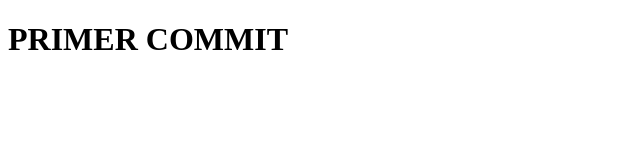
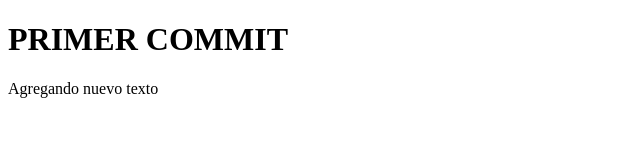
Before and after one commit to mauriciotb/PBING, a plain HTML site: page index.html in a window 1280 px wide. Shown: the whole page, without its empty margins (0-640 px from the left). Drawn offline with Linux system fonts and the light colour scheme.

Commit message:
Segundo commit

```diff
--- a/index.html
+++ b/index.html
@@ -7,5 +7,6 @@
 </head>
 <body>
     <h1>PRIMER COMMIT</h1>
+    <p>Agregando nuevo texto</p>
 </body>
 </html>
```
